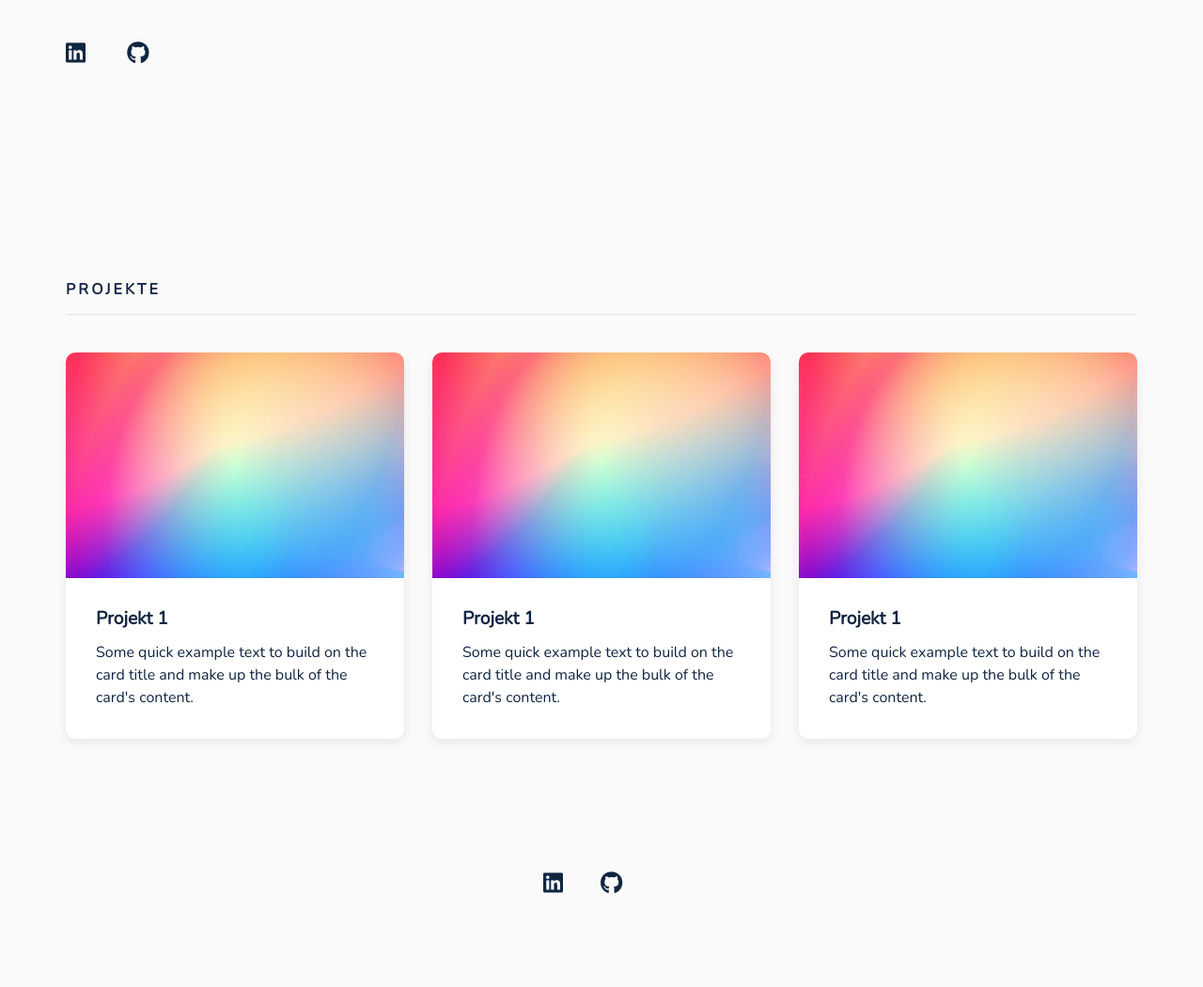
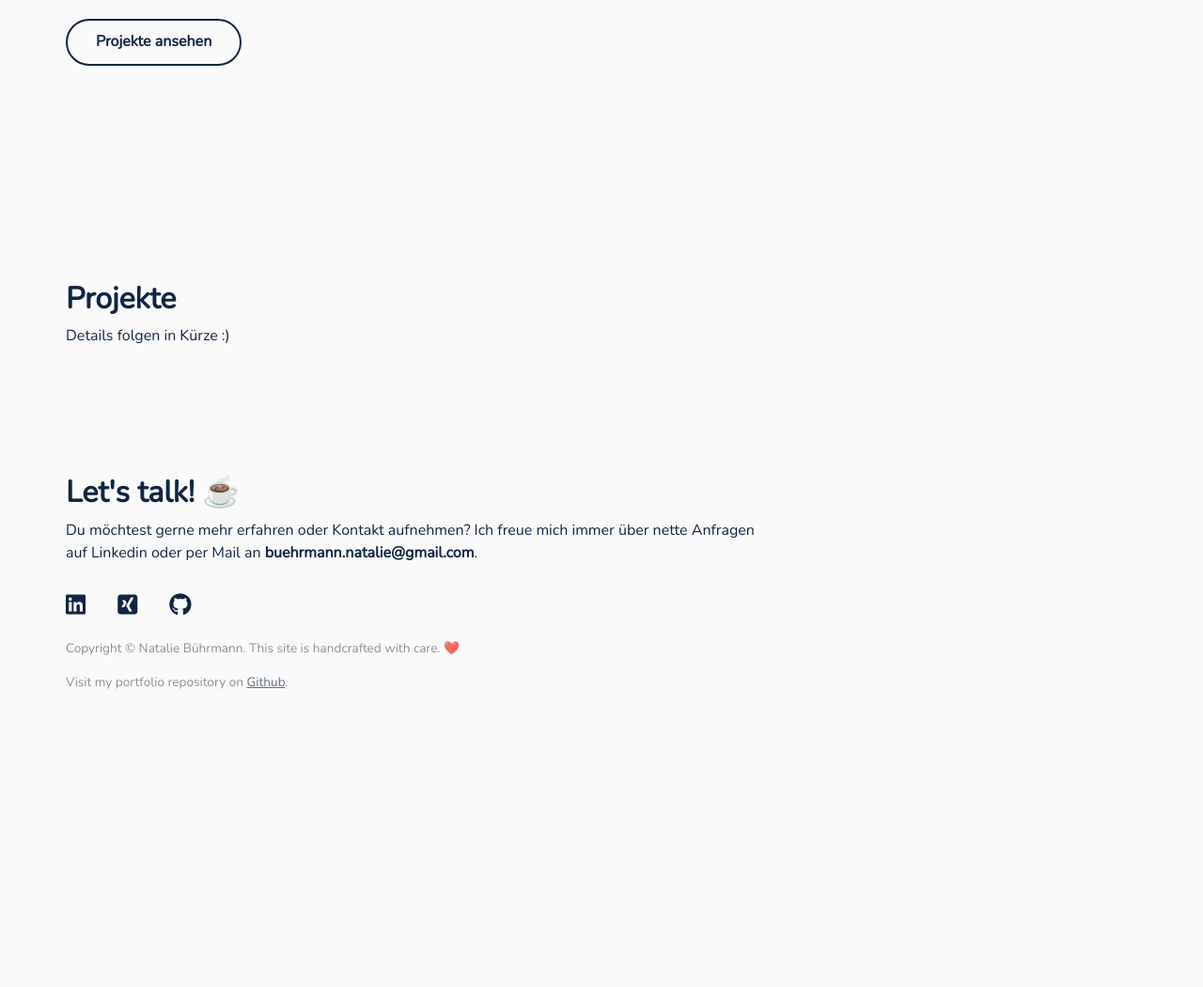
Before and after one commit to missnatili/myportfolio, a plain HTML site: page index.html in a window 1280 px wide. Shown: the part 493-1543 px from the top of the page at 94% size. After the commit the page ends 1278 px from the top, so only its background shows below. Drawn offline with nearby package versions, Linux system fonts and the light colour scheme.

Commit message:
adjust: homepage (footer, projects section)

```diff
--- a/index.html
+++ b/index.html
@@ -24,9 +24,6 @@
                 <div class="collapse navbar-collapse justify-content-end" id="navbarToggler">
                     <ul class="nav navbar-nav">
                         <li class="nav-item">
-                            <a class="nav-link dark-blue" href="#projekte">Projekte</a>
-                        </li>
-                        <li class="nav-item">
                             <a class="nav-link dark-blue" href="about.html">Über mich</a>
                         </li>
                         <li class="nav-item">
@@ -40,19 +37,22 @@
             <!-- INTRO -->
             <section class="row view">
                 <div class="col-8 my-auto">
-                    <p class="dark-grey" id="title">Hi, ich bin Natalie. <span style='font-size:3rem;'>&#128587;</span></p>
-                    <p class="mt-4 mb-5">"Design is about solving problems, not drawing pictures." Nach diesem Motto arbeite ich als User-Experience-Designerin und kreiere optimale digitale Erlebnisse, die Nutzerinnen begeistern.</p>
-                    <a href="https://www.linkedin.com/in/natalie-buehrmann/" class="fab fa-brands fa-linkedin fa-xl dark-blue pl-0" target="_blank"></a>
-                    <a href="https://github.com/missnatili" class=" fab fa-brands fa-github fa-xl dark-blue" target="_blank"></a>
+                    <p id="title">Hi, ich bin Natalie. <span style='font-size:3rem;'>&#128587;</span></p>
+                    <p class="my-4">"Design is about solving problems, not drawing pictures." Nach diesem Motto arbeite ich als User-Experience-Designerin und kreiere optimale digitale Erlebnisse, die Nutzerinnen begeistern.</p>
+                    <!-- <a href="https://www.linkedin.com/in/natalie-buehrmann/" class="fab fa-brands fa-linkedin fa-xl dark-blue pl-0" target="_blank"></a>
+                    <a href="https://github.com/missnatili" class=" fab fa-brands fa-github fa-xl dark-blue" target="_blank"></a> -->
+                    <a class="btn btn-primary" href="#projekte" role="button">Projekte ansehen</a>
                 </div>
             </section>
             <!-- PROJEKTE -->
             <section class="row" id="projekte">
+                <div class="col-12">
+                    <h1>Projekte</h1>
+                </div>
                 <div class="col-12 mb-4">
-                <h3>Projekte</h3>
-                <hr>
+                    <p>Details folgen in Kürze :)</p>
                 </div>
-                <div class="col-lg-4 col-md-6">
+                <!-- <div class="col-lg-4 col-md-6">
                     <div class="card card-hover">
                         <img src="img/gradient-background.jpg" alt="" class="card-img-top">
                         <div class="card-body">
@@ -81,13 +81,24 @@
                                 bulk of the card's content.</p>
                         </div>
                     </div>
-                </div>
+                </div> -->
             </section>
             <!-- KONTAKT -->
             <section class="row" id="contact">
-                <div class="col-12 d-flex justify-content-center">
+                <div class="col-8 mt-5">
+                    <h1>Let's talk! <span>&#9749;</span></h1>
+                </div>
+                <div class="col-8">
+                    <p>Du möchtest gerne mehr erfahren oder Kontakt aufnehmen? Ich freue mich immer über nette Anfragen auf Linkedin oder per Mail an <span class="text-bold">buehrmann.natalie@gmail.com</span>.</p>
+                </div>
+                <div class="col-8 mt-3">
                     <a href="https://www.linkedin.com/in/natalie-buehrmann/" class="fab fa-brands fa-linkedin fa-xl dark-blue pl-0" target="_blank"></a>
-                    <a href="https://github.com/missnatili" class=" fab fa-brands fa-github fa-xl dark-blue" target="_blank"></a>
+                    <a href="https://www.xing.com/profile/Natalie_Buehrmann/cv" class="fab fa-brands fa-square-xing fa-xl dark-blue" target="_blank"></a>
+                    <a href="https://github.com/missnatili" class="fab fa-brands fa-github fa-xl dark-blue" target="_blank"></a>
+                </div>
+                <div class="col-8 mt-4">
+                    <p class="text-muted">Copyright © Natalie Bührmann. This site is handcrafted with care. <span>&#10084;&#65039;</span></p>
+                    <p class="text-muted">Visit my portfolio repository on <a class="text-link" href="https://github.com/missnatili/myportfolio" target="_blank">Github</a>.</p>
                 </div>
             </section>
         </div>
--- a/main.css
+++ b/main.css
@@ -85,7 +85,7 @@ body {
 
 /* Icons */
 .fab {
-    padding-right: 40px;
+    padding-right: 30px;
 }
 
 .fab:hover {
@@ -100,24 +100,21 @@ body {
 
 /* Buttons */
 .btn-primary {
-    background-color: #102542;
-    color: white;
-    border: none;
-    font-family: 'Open Sans', sans-serif;
-    font-weight: 500;
+    display: block;
+    border: 2px solid #102542;
+    background-color: transparent;
+    color: #102542;
+    font-weight: 600;
     border-radius: 30px;
-    padding: 10px 15px;
+    padding: 10px 30px;
+    min-height: 50px;
+    width: fit-content;
 }
 
 .btn-primary:hover {
-    background-color: #FA7269;
-    color: white;
-    border-color: #FA7269;
-    border-width: 1px;
-    font-family: 'Open Sans', sans-serif;
-    font-weight: 400;
-    border-radius: 30px;
-    padding: 10px 15px;
+    background-color: #02adfd;
+    color: #102542;
+    border: 2px solid #102542;
 }
 
 /* Typography */
@@ -131,6 +128,12 @@ body {
 p {
     font-weight: 400;
     font-style: normal;
+}
+
+h1 {
+    font-weight: 700;
+    font-style: normal;
+    font-size: 2rem;
 }
 
 h2 {
@@ -147,8 +150,26 @@ h3 {
     letter-spacing: 0.2rem
 }
 
-b {
+.text-bold {
     font-weight: 600;
+}
+
+.text-muted {
+    opacity: 80%;
+    font-size: 0.85rem;
+}
+
+.text-link {
+    text-decoration: underline;
+}
+
+a[class="text-link"] {
+    color: #102542;
+    opacity: 80%;
+}
+
+a[class="text-link"]:hover {
+    color: #02adfd;
 }
 
 /* Kleinere Überschriften auf schmalen mobilen Geräten */
```
